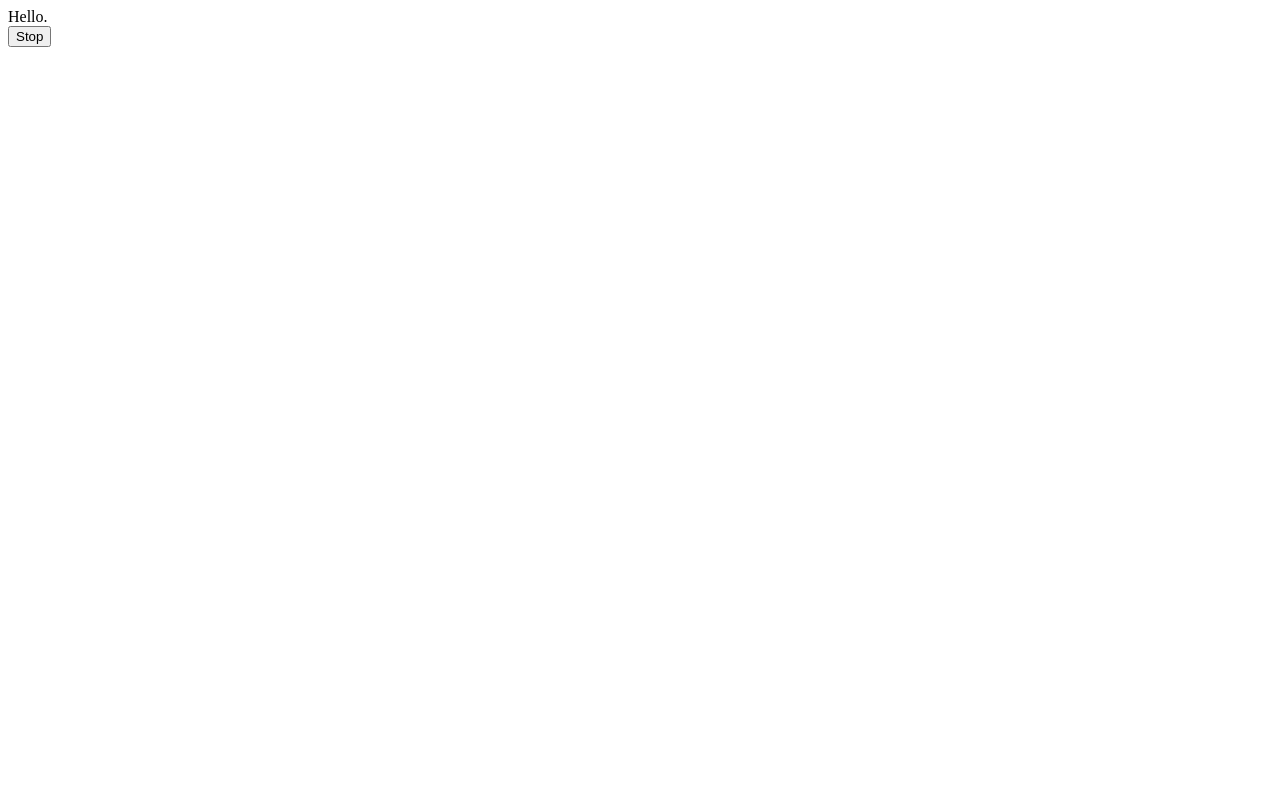
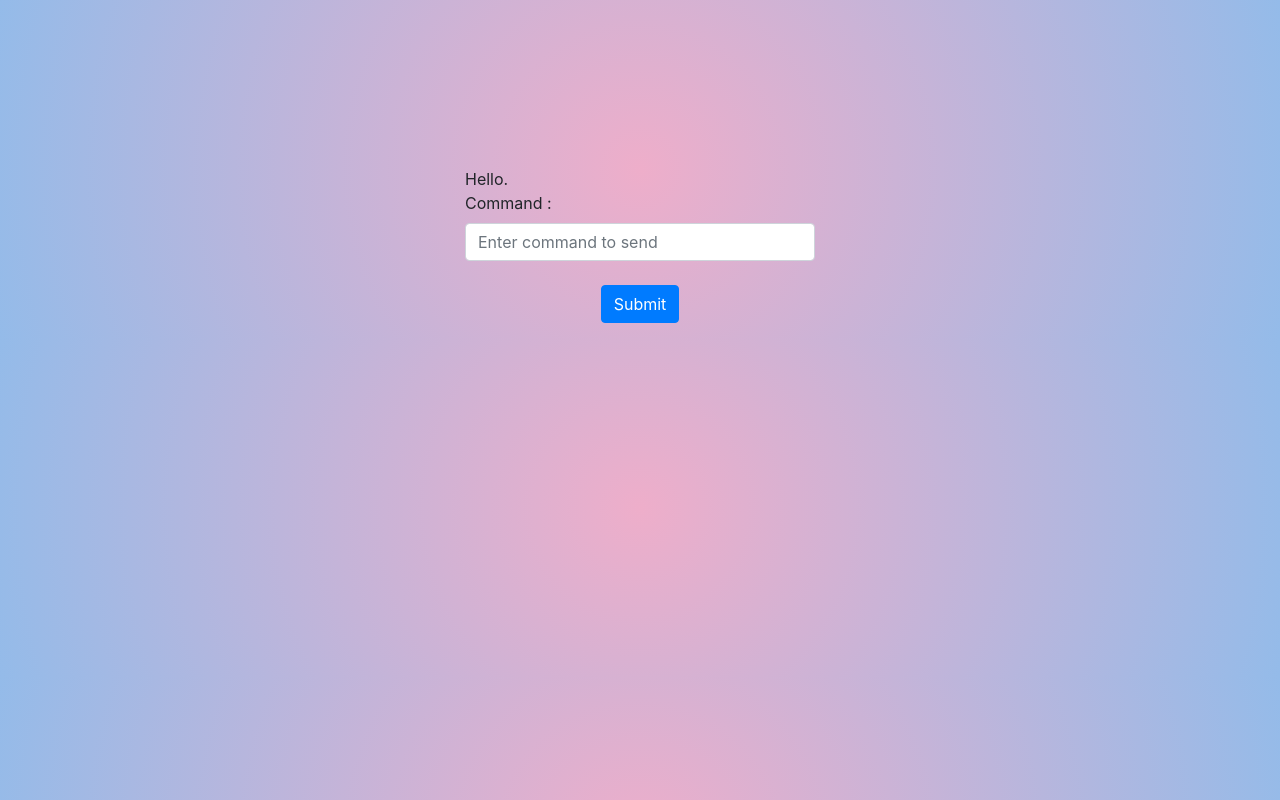
Before and after one commit to eoo/pipeline-test, a Flask app: page / in a window 1280 px wide. Before the commit the page is almost empty. Run offline with Flask 2, Linux system fonts and the light colour scheme; some libraries are stand-ins or nearby versions.

Commit message:
Add styling

```diff
--- a/templates/index.html
+++ b/templates/index.html
@@ -1,12 +1,46 @@
-<html>
+<!doctype html>
+<html lang="en">
   <head>
     <title>Send message to C app</title>
+    <link rel="stylesheet" href="https://stackpath.bootstrapcdn.com/bootstrap/4.3.1/css/bootstrap.min.css" integrity="sha384-ggOyR0iXCbMQv3Xipma34MD+dH/1fQ784/j6cY/iJTQUOhcWr7x9JvoRxT2MZw1T" crossorigin="anonymous">
+
+    <style>
+      body {
+        background: rgb(238,174,202);
+        background: radial-gradient(circle, rgba(238,174,202,1) 0%, rgba(148,187,233,1) 100%);
+      }
+    </style>
   </head>
   <body>
-    Hello. <br>
+    <div class="container">
+      <div class="row" style="margin-top:15%;">
 
-    <form method="POST">
-      <button>Stop</button>
-    </form>
+        <div class="col-sm"></div>
+        <div class="col-sm">
+
+          Hello. <br>
+
+          <form method="POST">
+            <div class="form-group">
+              <label for="command-box">Command : </label>
+              <input type="text" class="form-control" id="command-box" placeholder="Enter command to send">
+              <br>
+              <div class="text-center">
+              <button class="btn btn-primary">Submit</button>
+              </div>
+            </div>
+          </form>
+
+
+        </div>
+        <div class="col-sm"></div>
+
+      </div>
+    </div>
+
+
+    <script src="https://code.jquery.com/jquery-3.3.1.slim.min.js" integrity="sha384-q8i/X+965DzO0rT7abK41JStQIAqVgRVzpbzo5smXKp4YfRvH+8abtTE1Pi6jizo" crossorigin="anonymous"></script>
+    <script src="https://cdnjs.cloudflare.com/ajax/libs/popper.js/1.14.7/umd/popper.min.js" integrity="sha384-UO2eT0CpHqdSJQ6hJty5KVphtPhzWj9WO1clHTMGa3JDZwrnQq4sF86dIHNDz0W1" crossorigin="anonymous"></script>
+    <script src="https://stackpath.bootstrapcdn.com/bootstrap/4.3.1/js/bootstrap.min.js" integrity="sha384-JjSmVgyd0p3pXB1rRibZUAYoIIy6OrQ6VrjIEaFf/nJGzIxFDsf4x0xIM+B07jRM" crossorigin="anonymous"></script>
   </body>
 </html>
```
